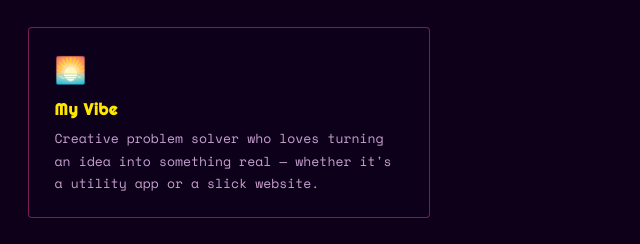
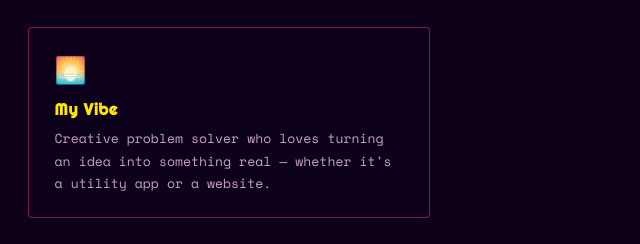
Before and after one commit to Hayden-afk-3/Hayden-afk-3.github.io, a plain HTML site: page index.html in a window 1280 px wide. Shown: the part 1160-1404 px from the top of the page, 628-1268 px from the left. Drawn offline with nearby package versions, Linux system fonts and the light colour scheme.

Commit message:
word change

```diff
--- a/index.html
+++ b/index.html
@@ -720,7 +720,7 @@
     <div class="about-card">
       <div class="card-icon">🌅</div>
       <h3>My Vibe</h3>
-      <p>Creative problem solver who loves turning an idea into something real — whether it's a utility app or a slick website.</p>
+      <p>Creative problem solver who loves turning an idea into something real — whether it's a utility app or a website.</p>
     </div>
   </div>
 </section>
```
